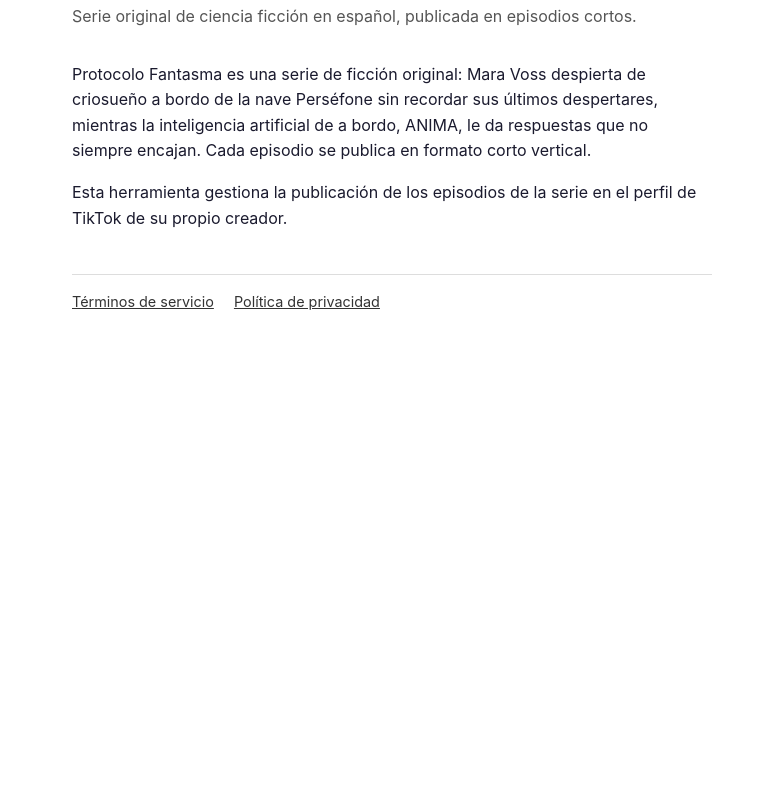
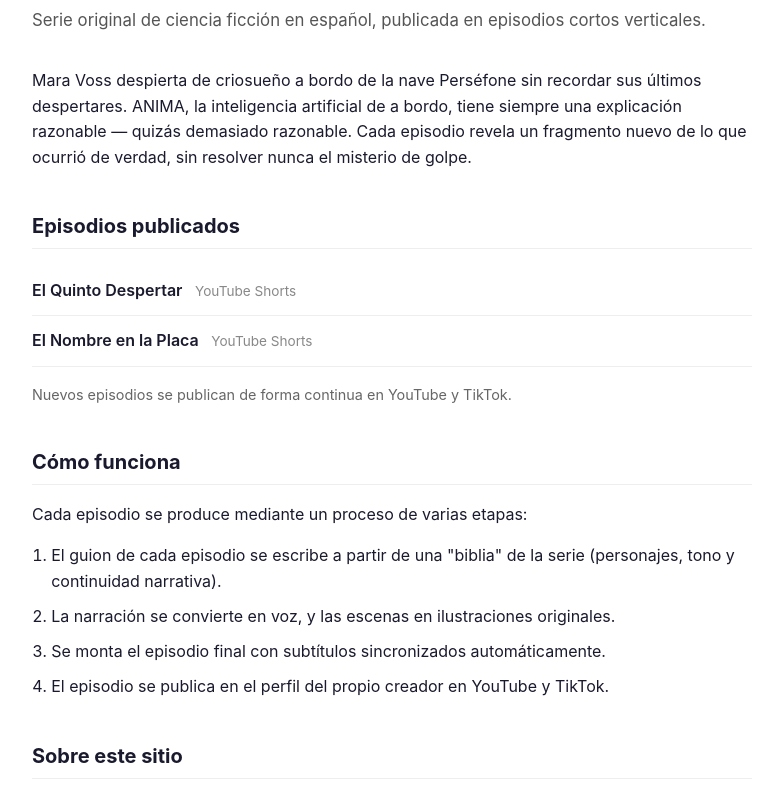
Before and after one commit to aitor01314/protocolo-fantasma-web, a plain HTML site: page index.html in a window 1280 px wide. Shown: the part 118-908 px from the top of the page, without its empty margins (248-1031 px from the left). Before the commit the page ends 800 px from the top, so only its background shows below. Drawn offline with Linux system fonts and the light colour scheme.

Commit message:
Revise index.html with content and style updates
Updated the title and improved the content description. Enhanced styling for better layout and added episode details.

```diff
--- a/index.html
+++ b/index.html
@@ -3,29 +3,66 @@
 <head>
 <meta charset="UTF-8">
 <meta name="viewport" content="width=device-width, initial-scale=1.0">
-<title>Protocolo Fantasma</title>
+<title>Protocolo Fantasma — Serie original de ciencia ficción</title>
 <style>
-  body { font-family: -apple-system, Segoe UI, Roboto, Arial, sans-serif; max-width: 640px; margin: 60px auto; padding: 0 20px; color: #1a1a2e; line-height: 1.6; }
-  h1 { font-size: 1.8em; margin-bottom: 0.2em; }
-  .tagline { color: #555; margin-bottom: 2em; }
+  body { font-family: -apple-system, Segoe UI, Roboto, Arial, sans-serif; max-width: 720px; margin: 60px auto; padding: 0 20px; color: #1a1a2e; line-height: 1.6; }
+  h1 { font-size: 1.9em; margin-bottom: 0.2em; }
+  h2 { font-size: 1.25em; margin-top: 2em; border-bottom: 1px solid #eee; padding-bottom: 0.3em; }
+  .tagline { color: #555; margin-bottom: 2em; font-size: 1.05em; }
+  .episode-list { list-style: none; padding: 0; }
+  .episode-list li { padding: 12px 0; border-bottom: 1px solid #eee; }
+  .episode-list a { color: #1a1a2e; text-decoration: none; font-weight: 600; }
+  .episode-list a:hover { text-decoration: underline; }
+  .episode-list .platform { color: #888; font-size: 0.85em; font-weight: normal; margin-left: 8px; }
+  .steps { padding-left: 1.2em; }
+  .steps li { margin-bottom: 0.6em; }
   footer { margin-top: 3em; padding-top: 1em; border-top: 1px solid #ddd; font-size: 0.9em; color: #666; }
   footer a { color: #333; margin-right: 16px; }
 </style>
 </head>
 <body>
   <h1>Protocolo Fantasma</h1>
-  <p class="tagline">Serie original de ciencia ficción en español, publicada en episodios cortos.</p>
+  <p class="tagline">Serie original de ciencia ficción en español, publicada en episodios cortos verticales.</p>
 
   <p>
-    Protocolo Fantasma es una serie de ficción original: Mara Voss despierta de
-    criosueño a bordo de la nave Perséfone sin recordar sus últimos despertares,
-    mientras la inteligencia artificial de a bordo, ANIMA, le da respuestas que
-    no siempre encajan. Cada episodio se publica en formato corto vertical.
+    Mara Voss despierta de criosueño a bordo de la nave Perséfone sin
+    recordar sus últimos despertares. ANIMA, la inteligencia artificial de
+    a bordo, tiene siempre una explicación razonable — quizás demasiado
+    razonable. Cada episodio revela un fragmento nuevo de lo que ocurrió
+    de verdad, sin resolver nunca el misterio de golpe.
   </p>
 
+  <h2>Episodios publicados</h2>
+  <ul class="episode-list">
+    <li>
+      <a href="https://youtube.com/shorts/rOLkN_XzlZM" target="_blank">El Quinto Despertar</a>
+      <span class="platform">YouTube Shorts</span>
+    </li>
+    <li>
+      <a href="https://youtube.com/shorts/mBXg1D7W2rc" target="_blank">El Nombre en la Placa</a>
+      <span class="platform">YouTube Shorts</span>
+    </li>
+  </ul>
+  <p style="font-size:0.9em; color:#666;">
+    Nuevos episodios se publican de forma continua en YouTube y TikTok.
+  </p>
+
+  <h2>Cómo funciona</h2>
+  <p>Cada episodio se produce mediante un proceso de varias etapas:</p>
+  <ol class="steps">
+    <li>El guion de cada episodio se escribe a partir de una "biblia" de la serie (personajes, tono y continuidad narrativa).</li>
+    <li>La narración se convierte en voz, y las escenas en ilustraciones originales.</li>
+    <li>Se monta el episodio final con subtítulos sincronizados automáticamente.</li>
+    <li>El episodio se publica en el perfil del propio creador en YouTube y TikTok.</li>
+  </ol>
+
+  <h2>Sobre este sitio</h2>
   <p>
-    Esta herramienta gestiona la publicación de los episodios de la serie en
-    el perfil de TikTok de su propio creador.
+    Esta página describe Protocolo Fantasma y la herramienta que usa su
+    creador para publicar los episodios en su propio perfil de TikTok y
+    YouTube. No gestiona cuentas de terceros ni recopila datos de otros
+    usuarios — solo publica contenido propio en la cuenta de quien ha
+    autorizado la conexión.
   </p>
 
   <footer>
```
